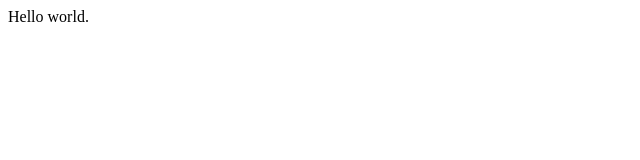
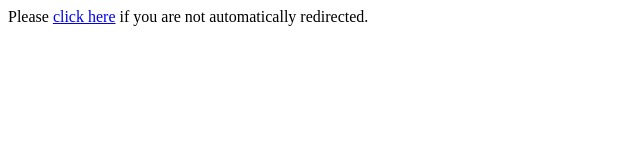
Before and after one commit to HORUS-IT/horus-it.github.io, a plain HTML site: page index.html in a window 1280 px wide. Shown: the whole page, without its empty margins (0-640 px from the left). Drawn offline with Linux system fonts and the light colour scheme.

Commit message:
Index page now redirects to live site

```diff
--- a/index.html
+++ b/index.html
@@ -1,4 +1,11 @@
+<!DOCTYPE HTML PUBLIC "-//W3C//DTD HTML 4.01 Transitional//EN">
 <html>
-<head><title>Hello</title></head>
-<body>Hello world.</body>
+<head>
+<title>Redirect to HORUS-IT</title>
+<meta http-equiv="refresh" content="1;URL=https://www.horus-it.de/">
+</head>
+<body>
+<p>Please <a href="http://www.horus-it.de/">click here</a>
+if you are not automatically redirected.</p>
+</body>
 </html>
```
